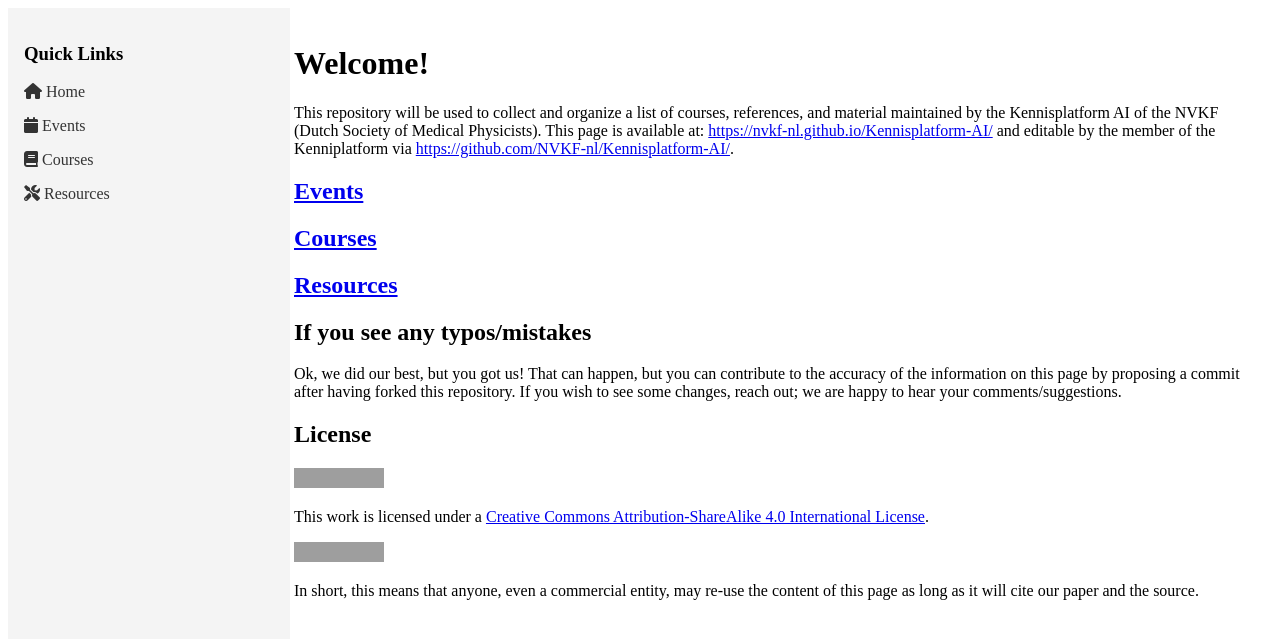
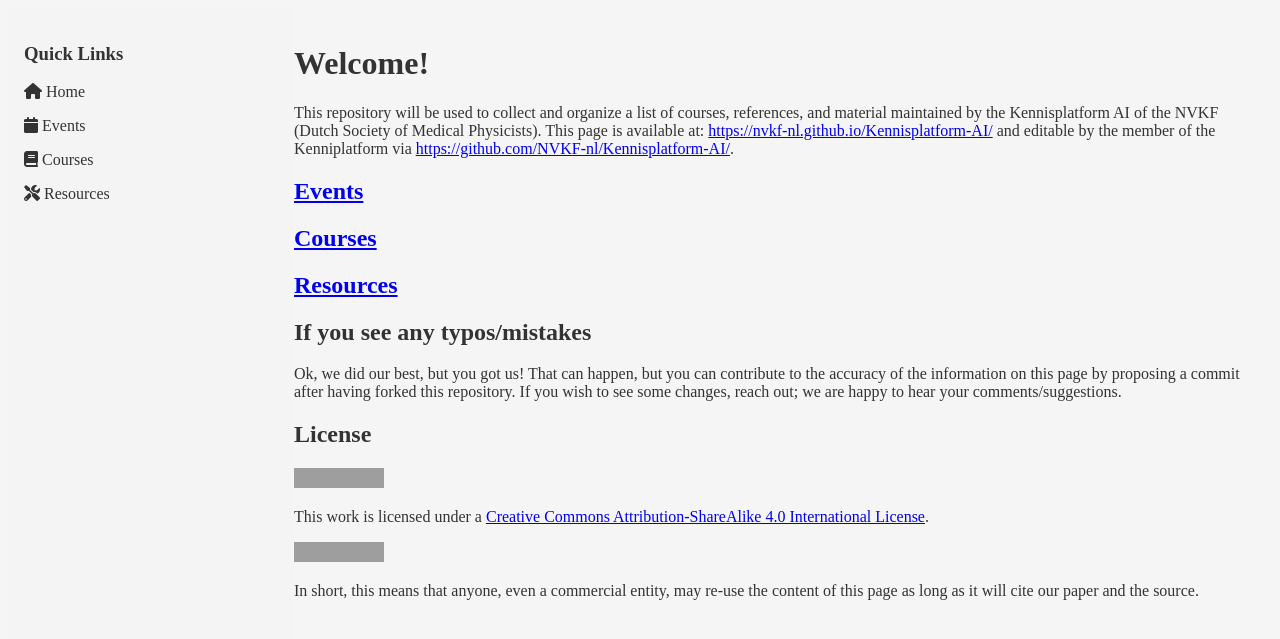
Before and after one commit to NVKF-nl/Kennisplatform-AI, a Jekyll site: the page built from index.md, in a window 1280 px wide. Shown: the top 639 px of the page. Built offline with Jekyll 4.4.1, drawn with Linux system fonts in a browser that asks for light colours; grey boxes are pictures that could not be loaded.

Commit message:
Update style.css

```diff
--- a/assets/css/style.css
+++ b/assets/css/style.css
@@ -2,6 +2,11 @@
     display: flex;
 }
 
+/* styles.css */
+body {
+  background-color: #f5f5f5;
+  color: #333;
+}
 .sidebar {
     width: 250px;
     background-color: #f4f4f4;
```
